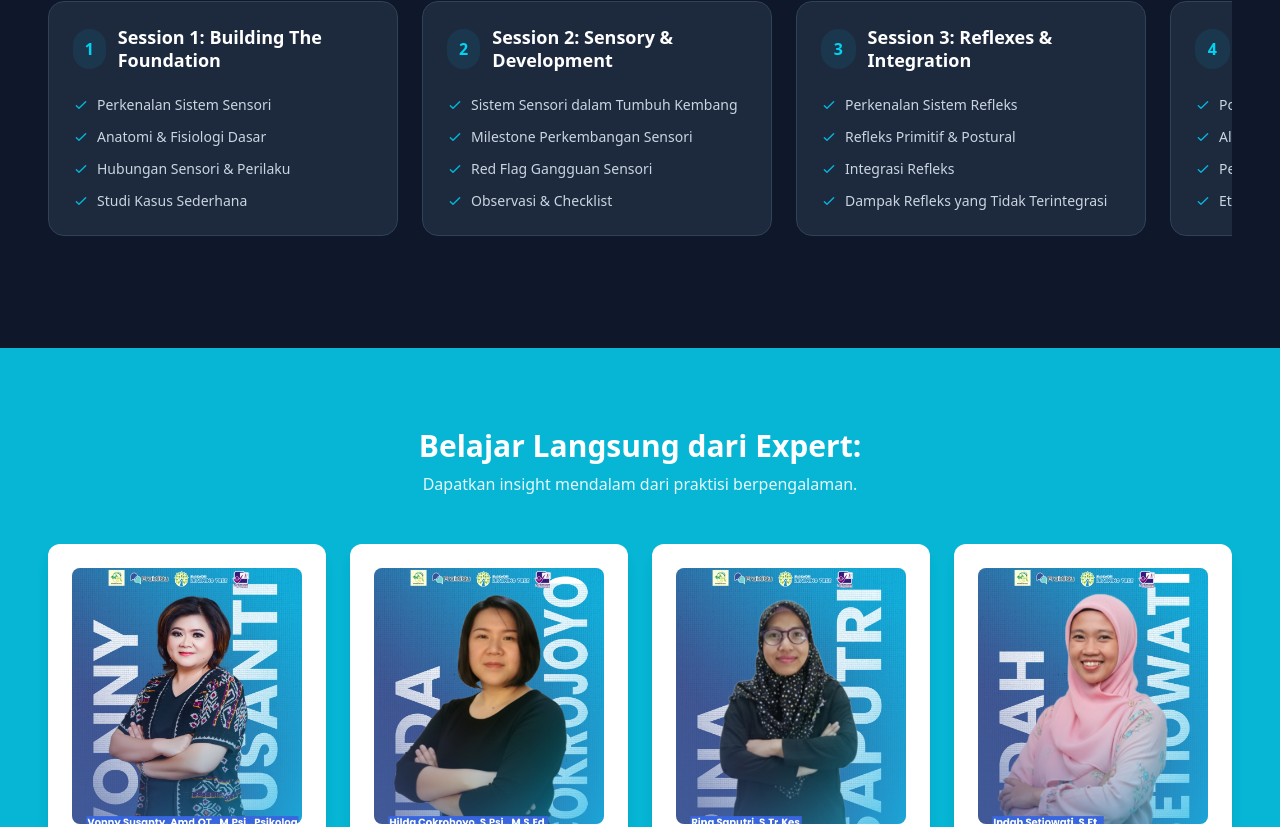
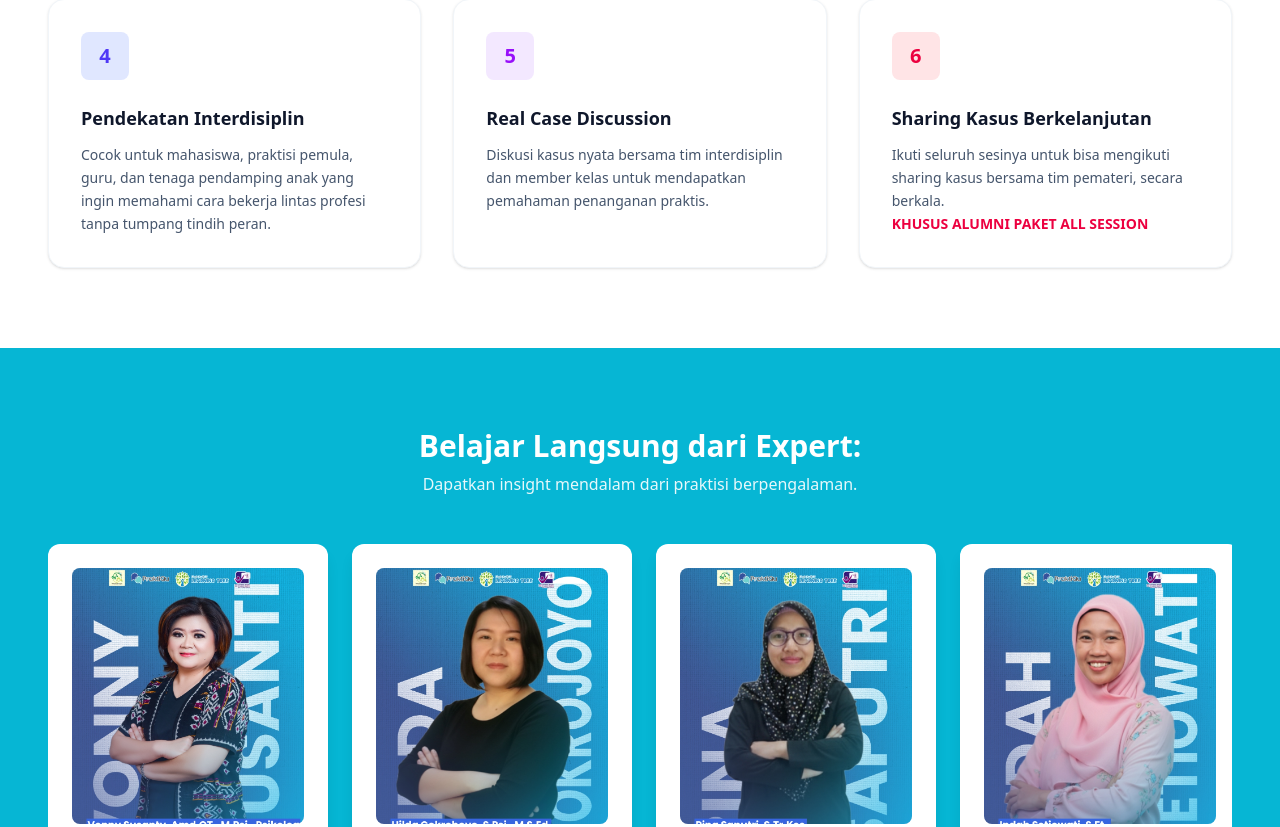
Before and after one commit to websitepraktiqu/marketing, a Next.js app: page / in a window 1280 px wide. Shown: the part 1970-2797 px from the top of the page. Built offline with nearby package versions, Linux system fonts and the light colour scheme.

Commit message:
feat: Add marketing landing page with new Expert and Testimonial sections.

```diff
--- a/app/page.tsx
+++ b/app/page.tsx
@@ -16,14 +16,14 @@ export default function Home() {
       <Navbar />
       <main>
         <HeroSection />
-        <TopicSection /> {/* Keuntungan/Topics */}
-        <AgendaSection />
-        <ExpertSection />
+        <AgendaSection /> {/* Kisi Materi per Sesi (Carousel) */}
+        <TopicSection /> {/* Benefit Konten Keseluruhan (Kenapa harus ikutan) */}
+        <ExpertSection /> {/* Profil Pemateri (Carousel) */}
         <CertificateSection />
-        <PricingSection />
-        <TestimonialSection />
-        <FAQSection />
-        <CTASection />
+        <TestimonialSection /> {/* Testimoni */}
+        <PricingSection /> {/* CTA Pembelian Sesi & Bundling */}
+        <FAQSection /> {/* FAQ */}
+        <CTASection /> {/* Final CTA */}
       </main>
       <Footer />
     </div>
--- a/components/ExpertSection.tsx
+++ b/components/ExpertSection.tsx
@@ -2,14 +2,16 @@ import Image from 'next/image';
 
 export default function ExpertSection() {
     return (
-        <section id="expert" className="bg-[#06b6d4] py-20 px-6 md:px-12">
-            <div className="max-w-7xl mx-auto text-center">
-                <h2 className="text-3xl font-bold text-white mb-2">Belajar Langsung dari Expert:</h2>
-                <p className="text-white/90 mb-12">Dapatkan insight mendalam dari praktisi berpengalaman.</p>
+        <section id="expert" className="bg-[#06b6d4] py-20 px-6 md:px-12 overflow-hidden">
+            <div className="max-w-7xl mx-auto">
+                <div className="text-center mb-12">
+                    <h2 className="text-3xl font-bold text-white mb-2">Belajar Langsung dari Expert:</h2>
+                    <p className="text-white/90">Dapatkan insight mendalam dari praktisi berpengalaman.</p>
+                </div>
 
-                <div className="grid grid-cols-1 md:grid-cols-2 lg:grid-cols-4 gap-6">
+                <div className="flex overflow-x-auto pb-8 gap-6 snap-x snap-mandatory scrollbar-hide">
                     {/* Expert 1 */}
-                    <div className="bg-white p-6 rounded-xl shadow-lg transform hover:-translate-y-2 transition-transform duration-300">
+                    <div className="min-w-[280px] bg-white p-6 rounded-xl shadow-lg transform hover:-translate-y-2 transition-transform duration-300 snap-center">
                         <div className="w-full h-64 bg-slate-200 rounded-lg mb-4 overflow-hidden relative group">
                             <Image
                                 src="/images/vonny.jpg"
@@ -23,7 +25,7 @@ export default function ExpertSection() {
                     </div>
 
                     {/* Expert 2 */}
-                    <div className="bg-white p-6 rounded-xl shadow-lg transform hover:-translate-y-2 transition-transform duration-300">
+                    <div className="min-w-[280px] bg-white p-6 rounded-xl shadow-lg transform hover:-translate-y-2 transition-transform duration-300 snap-center">
                         <div className="w-full h-64 bg-slate-200 rounded-lg mb-4 overflow-hidden relative group">
                             <Image
                                 src="/images/hilda.jpg"
@@ -37,7 +39,7 @@ export default function ExpertSection() {
                     </div>
 
                     {/* Expert 3 */}
-                    <div className="bg-white p-6 rounded-xl shadow-lg transform hover:-translate-y-2 transition-transform duration-300">
+                    <div className="min-w-[280px] bg-white p-6 rounded-xl shadow-lg transform hover:-translate-y-2 transition-transform duration-300 snap-center">
                         <div className="w-full h-64 bg-slate-200 rounded-lg mb-4 overflow-hidden relative group">
                             <Image
                                 src="/images/rina.jpg"
@@ -51,7 +53,7 @@ export default function ExpertSection() {
                     </div>
 
                     {/* Expert 4 */}
-                    <div className="bg-white p-6 rounded-xl shadow-lg transform hover:-translate-y-2 transition-transform duration-300">
+                    <div className="min-w-[280px] bg-white p-6 rounded-xl shadow-lg transform hover:-translate-y-2 transition-transform duration-300 snap-center">
                         <div className="w-full h-64 bg-slate-200 rounded-lg mb-4 overflow-hidden relative group">
                             <Image
                                 src="/images/indah.jpg"
--- a/components/TestimonialSection.tsx
+++ b/components/TestimonialSection.tsx
@@ -1,14 +1,14 @@
 export default function TestimonialSection() {
     return (
-        <section className="bg-white py-20 px-6 md:px-12">
+        <section className="bg-white py-20 px-6 md:px-12 overflow-hidden">
             <div className="max-w-7xl mx-auto">
                 <h2 className="text-3xl font-bold text-center text-slate-900 mb-12">
                     Apa Kata <span className="text-[#0ea5e9]">Alumni Praktiqu?</span>
                 </h2>
 
-                <div className="grid grid-cols-1 md:grid-cols-2 gap-8">
+                <div className="flex overflow-x-auto pb-8 gap-6 snap-x snap-mandatory scrollbar-hide">
                     {/* Testimonial 1 */}
-                    <div className="bg-slate-50 p-8 rounded-2xl relative">
+                    <div className="min-w-[300px] md:min-w-[400px] bg-slate-50 p-8 rounded-2xl relative snap-center border border-slate-100">
                         <div className="text-4xl text-[#06b6d4]/20 absolute top-4 left-6 font-serif">"</div>
                         <p className="text-slate-600 italic mb-6 relative z-10 leading-relaxed">
                             "Sesi ini bikin saya lebih paham cara melihat tumbuh kembang anak secara utuh, bukan sepotong-sepotong. Penjelasan tentang tahapan prenatal sampai DDTK sangat membantu saya saat membaca hasil asesmen dan menentukan rujukan."
@@ -16,7 +16,7 @@ export default function TestimonialSection() {
                     </div>
 
                     {/* Testimonial 2 */}
-                    <div className="bg-slate-50 p-8 rounded-2xl relative">
+                    <div className="min-w-[300px] md:min-w-[400px] bg-slate-50 p-8 rounded-2xl relative snap-center border border-slate-100">
                         <div className="text-4xl text-[#06b6d4]/20 absolute top-4 left-6 font-serif">"</div>
                         <p className="text-slate-600 italic mb-6 relative z-10 leading-relaxed">
                             "Pembahasan deviasi perkembangan dan contoh kasusnya sangat aplikatif. Saya jadi lebih percaya diri membedakan keterlambatan perkembangan, speech delay, dan indikasi GDD saat diskusi tim interdisiplin."
@@ -24,7 +24,7 @@ export default function TestimonialSection() {
                     </div>
 
                     {/* Testimonial 3 */}
-                    <div className="bg-slate-50 p-8 rounded-2xl relative">
+                    <div className="min-w-[300px] md:min-w-[400px] bg-slate-50 p-8 rounded-2xl relative snap-center border border-slate-100">
                         <div className="text-4xl text-[#06b6d4]/20 absolute top-4 left-6 font-serif">"</div>
                         <p className="text-slate-600 italic mb-6 relative z-10 leading-relaxed">
                             "Yang paling saya rasakan, sudut pandang saya jadi lebih sistematis. Tidak hanya fokus ke perilaku anak, tapi juga memahami dasar sensori, refleks awal, dan kaitannya dengan perkembangan selanjutnya."
@@ -32,7 +32,7 @@ export default function TestimonialSection() {
                     </div>
 
                     {/* Testimonial 4 */}
-                    <div className="bg-slate-50 p-8 rounded-2xl relative">
+                    <div className="min-w-[300px] md:min-w-[400px] bg-slate-50 p-8 rounded-2xl relative snap-center border border-slate-100">
                         <div className="text-4xl text-[#06b6d4]/20 absolute top-4 left-6 font-serif">"</div>
                         <p className="text-slate-600 italic mb-6 relative z-10 leading-relaxed">
                             "Materinya padat tapi terstruktur. Cocok untuk praktisi yang butuh penguatan konsep dasar tumbuh kembang sekaligus gambaran nyata di lapangan."
```
